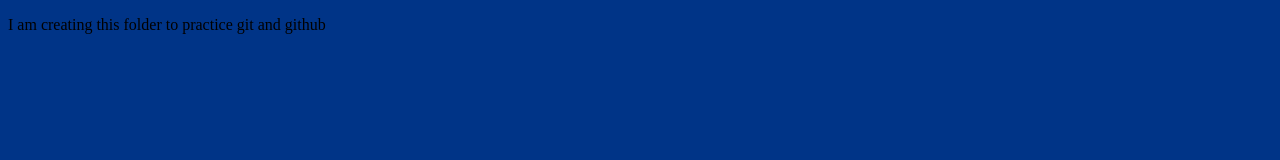
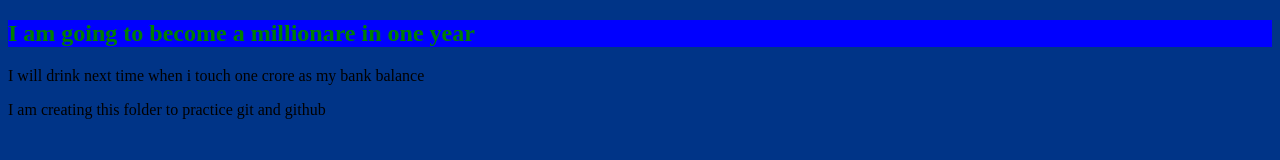
Before and after one commit to utgoyal/git-practice, a plain HTML site: page index.html in a window 1280 px wide. Drawn offline with Linux system fonts and the light colour scheme.

Commit message:
Drinking Commit

```diff
--- a/index.html
+++ b/index.html
@@ -6,6 +6,8 @@
     <link rel="stylesheet" href="css/app.css">
   </head>
   <body>
-  <p>I am creating this folder to practice git and github</p>
+	<h2 class="heading">I am going to become a millionare in one year</h2>
+	<p>I will drink next time when i touch one crore as my bank balance</p>
+  	<p>I am creating this folder to practice git and github</p>
   </body>
 </html>
```
